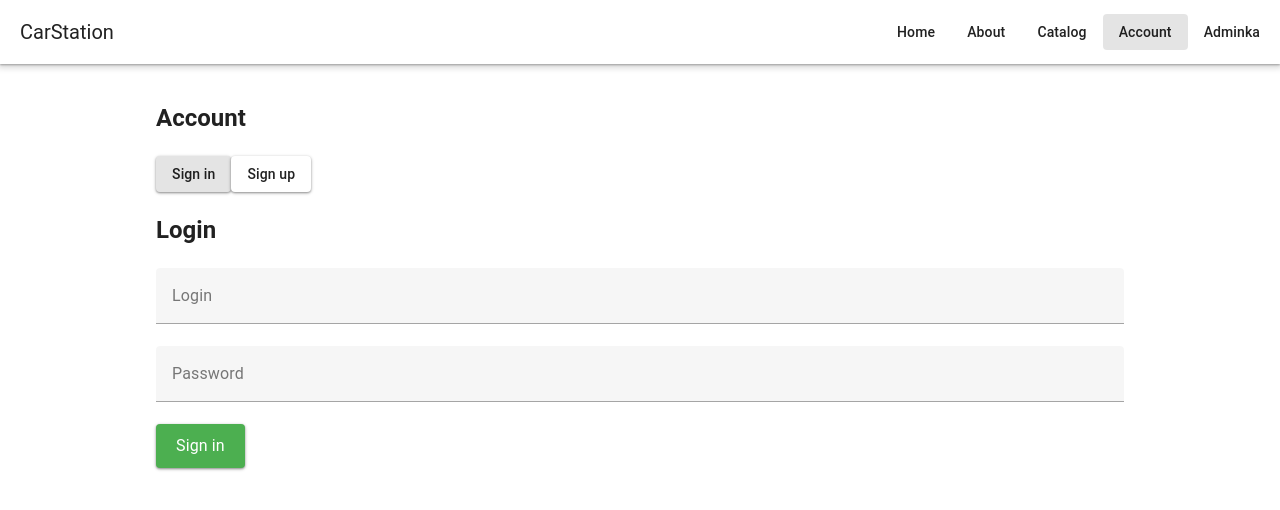
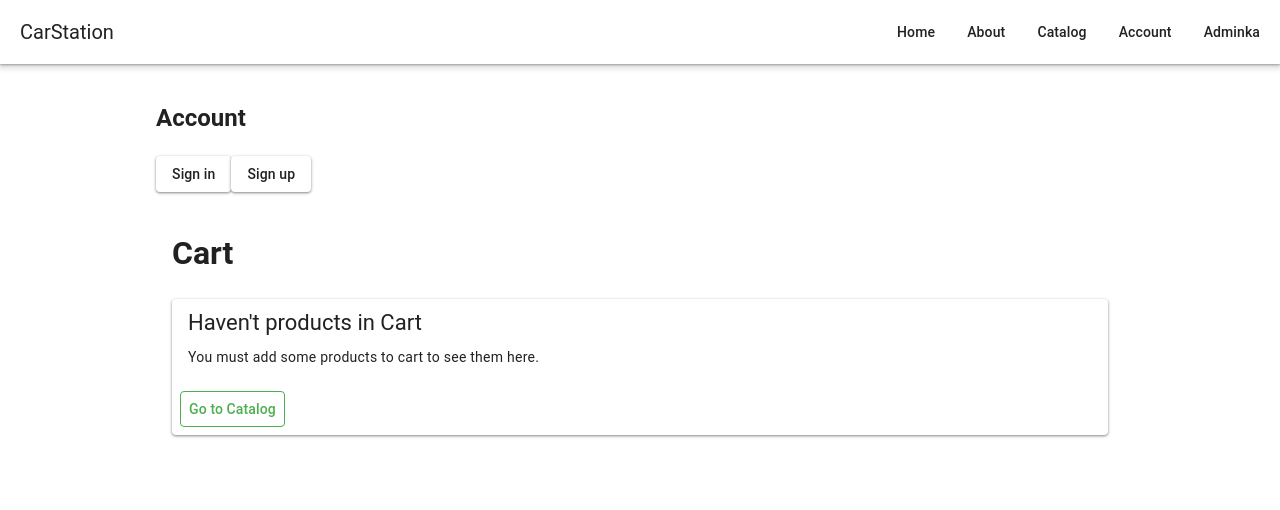
Before and after one commit to SergeyTsybrenok/Practic4Quick, a Vue app: page /user/1/cart in a window 1280 px wide. Before the commit this address led to /account/login. Shown: the top 510 px of the page. Built offline with nearby package versions, Linux system fonts and the light colour scheme; a small style sheet from the web is missing.

Commit message:
user beforeEach guard

```diff
--- a/src/App.vue
+++ b/src/App.vue
@@ -7,10 +7,10 @@
         <v-btn :to="{ name: 'catalog' }" text="Catalog"></v-btn>
         <v-btn
           v-if="!useUsers.checkCurrentUser()"
-          :to="{ name: 'account' }"
+          :to="{ name: 'login' }"
           text="Account"
         ></v-btn>
-        <v-btn v-else :to="{ name: 'account' }"
+        <v-btn v-else :to="{ name: 'login' }"
           >Account ({{ useUsers.currentUser?.Login }})</v-btn
         >
         <v-btn :to="{ name: 'adminka' }" text="Adminka"></v-btn>
--- a/src/pages/Account.vue
+++ b/src/pages/Account.vue
@@ -40,19 +40,6 @@ function signOut() {
   });
 }
 
-onMounted(() => {
-  if (useUsers.checkCurrentUser()) {
-    router.push({
-      name: "user-account",
-      params: { login: useUsers.currentUser?.Login },
-    });
-  } else {
-    router.push({
-      name: "login",
-    });
-  }
-});
-
 function pushToCart() {
   if (!useUsers.checkCurrentUser()) return;
 
--- a/src/router/index.ts
+++ b/src/router/index.ts
@@ -13,6 +13,7 @@ import LargeProductCard from '@/components/LargeProductCard.vue'
 import UserAccount from '@/components/UserAccount.vue'
 import UserShopCard from '@/components/UserShopCard.vue'
 import JsonProject from '@/components/JsonProject.vue'
+import { useAppStore } from '@/stores/app'
 
 const router = createRouter({
   history: createWebHistory(import.meta.env.BASE_URL),
@@ -46,12 +47,37 @@ const router = createRouter({
     {
       path: '/account',
       component: Account,
-      name: "account",
+      beforeEnter: (to, from, next) => {
+        const useUsers = useAppStore();
+        const isLoggedIn = useUsers.checkCurrentUser();
+
+        // Other -> login without account (YES)
+        // Other -> login with User (NO)
+
+        if (to.name === 'login' && !isLoggedIn) {
+          next();
+        }
+        else if (to.name === 'login' && isLoggedIn) {
+          // const lastPage: string = useUsers.getLastPage();
+
+          // if (lastPage) {
+
+          // }
+          next({
+            name: 'user-cart',
+            params: {login: useUsers.currentUser?.Login}
+          });
+        }
+        else {
+          console.warn("TO: " + to.name?.toString() + "\nFrom: " + from.name?.toString());
+          next()
+        }
+      },
       children: [
         {path: 'createUser', component: Registration, name: 'registration'},
         {path: 'login', component: Login, name: 'login'},
-        {path: '/user/:login', component: UserAccount, name: 'user-account'},
-        {path: '/user/:login/cart', component: UserShopCard, name: 'user-cart'},
+        {path: '/user/:login', component: UserAccount, name: 'user-account', meta: { requiresAuth: true }},
+        {path: '/user/:login/cart', component: UserShopCard, name: 'user-cart', meta: { requiresAuth: true }},
       ]
     },
     {
--- a/src/stores/app.ts
+++ b/src/stores/app.ts
@@ -8,14 +8,21 @@ import type { HistoryOrder } from "@/types/history";
 //TODO create abstract class with id and etc.
 export const useAppStore = defineStore("app", () => {
   const users = ref<User[]>([]);
-  // TODO don't forget to save and load from JSON
   const maxId = ref<number>(0);
+  const lastVisitedName = ref<string>('user-account');
+
   let currentUser = ref<User>();
 
+  function setLastPage(name: string) {
+    lastVisitedName.value = name;
+  }
+
+  // Я не хочу прокидывать саму переменную в export, чтобы она не сохранялась в json файл
+  function getLastPage(): string {
+    return lastVisitedName.value
+  }
+
   function loadStoreData(data:any) {
-    console.log("Inner: " + data.users);
-
-
     if (data.users) users.value = data.users;
     if (data.maxId) maxId.value = data.maxId;
     //TODO throw error parser
@@ -178,7 +185,9 @@ export const useAppStore = defineStore("app", () => {
     order,
     tryAddToFavorite,
     tryRemoveFromFavorite,
-    inFavorite
+    inFavorite,
+    setLastPage,
+    getLastPage,
   };
   // TODO incapsulate currentUser
 });
```
